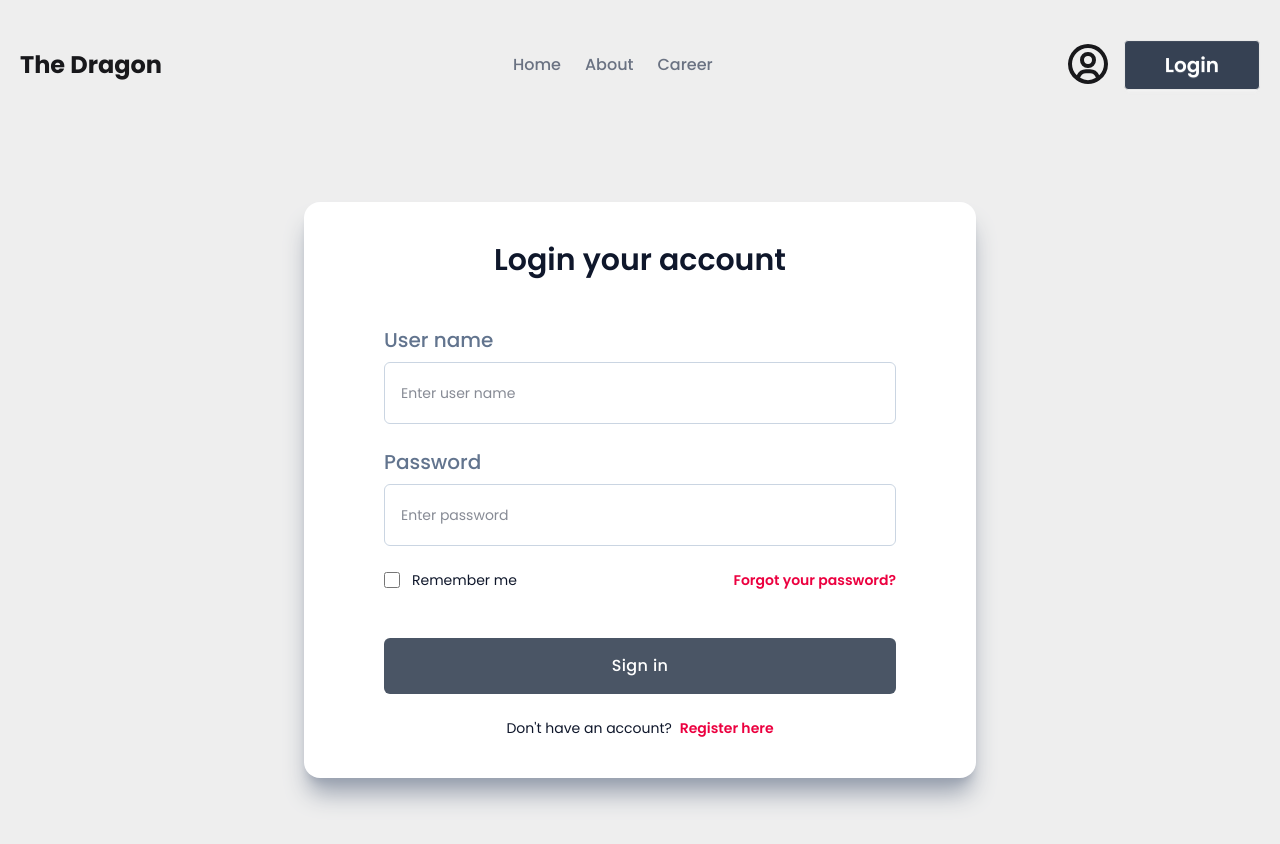
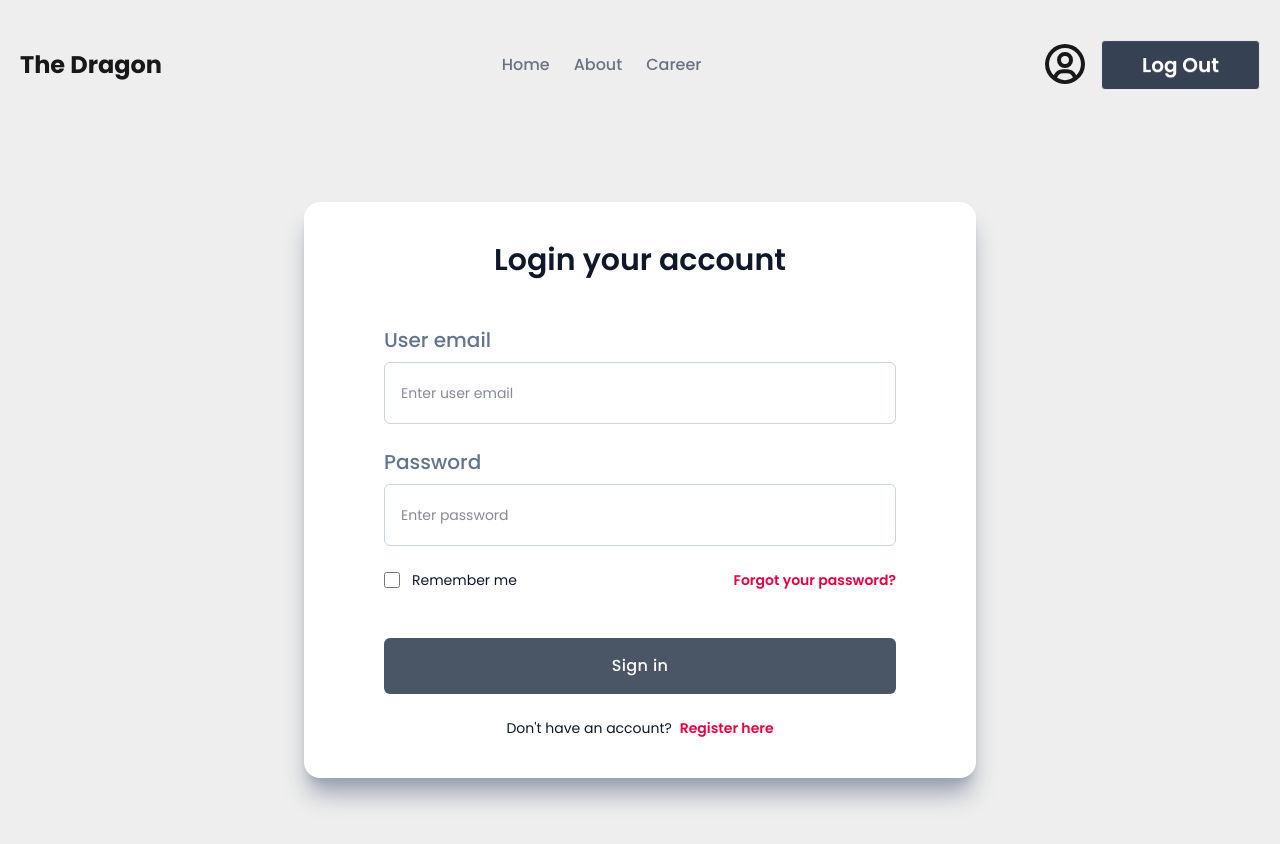
Before and after one commit to AtikHasan16/Project-Dragon-News, a React (Vite) app: page /authentication in a window 1280 px wide. Shown: the top 844 px of the page. Built offline with nearby package versions, Linux system fonts and the light colour scheme; no server answers; sample sign-in values are in the browser's storage.

Commit message:
added authentication

```diff
--- a/package.json
+++ b/package.json
@@ -18,7 +18,8 @@
     "react-dom": "^19.1.1",
     "react-fast-marquee": "^1.6.5",
     "react-icons": "^5.5.0",
-    "react-router": "^7.9.4"
+    "react-router": "^7.9.4",
+    "react-toastify": "^11.0.5"
   },
   "devDependencies": {
     "@eslint/js": "^9.36.0",
--- a/src/Components/Navbar.jsx
+++ b/src/Components/Navbar.jsx
@@ -1,12 +1,22 @@
-import React, { useContext } from "react";
+// import React, { useContext } from "react";
 import { BiUserCircle } from "react-icons/bi";
 import { Link } from "react-router";
 import AuthContext from "../Contexts/AuthContext";
+import { useContext } from "react";
+import { toast } from "react-toastify";
 
 const Navbar = () => {
-  const userInfo = useContext(AuthContext);
-  console.log(userInfo);
-
+  const { currentUser, logOutUser } = useContext(AuthContext);
+  console.log(currentUser);
+  const handleLogOut = () => {
+    logOutUser()
+      .then(() => {
+        toast.success("Successfully Logged Out");
+      })
+      .catch((error) => {
+        toast.error(error.code);
+      });
+  };
   return (
     <div className="flex justify-between items-center mt-5">
       <div>
@@ -26,14 +36,31 @@ const Navbar = () => {
         </ul>
       </div>
       <div className="flex gap-3">
-        <Link to={"/authentication/registration"}>
+        {currentUser ? (
+          <>
+            <Link to={"/profile"}>
               <BiUserCircle className="text-5xl"></BiUserCircle>
             </Link>
+
+            <button
+              onClick={handleLogOut}
+              className="btn text-xl bg-gray-700 py-6 px-10 text-white"
+            >
+              Log Out
+            </button>
+          </>
+        ) : (
+          <>
+          {/* <Link to={"/authentication/registration"}>
+              <BiUserCircle className="text-5xl"></BiUserCircle>
+            </Link> */}
             <Link to={"/authentication"}>
               <button className="btn text-xl bg-gray-700 py-6 px-10 text-white">
                 Login
               </button>
             </Link>
+          </>
+        )}
       </div>
     </div>
   );
--- a/src/Config/firebase.config.js
+++ b/src/Config/firebase.config.js
@@ -1,7 +1,6 @@
-import { getAuth } from "firebase/auth";
-
 // Import the functions you need from the SDKs you need
 import { initializeApp } from "firebase/app";
+import { getAuth } from "firebase/auth";
 // TODO: Add SDKs for Firebase products that you want to use
 // https://firebase.google.com/docs/web/setup#available-libraries
 
--- a/src/Pages/Login.jsx
+++ b/src/Pages/Login.jsx
@@ -1,9 +1,25 @@
-import React from "react";
+import React, { useContext } from "react";
 import Navbar from "../Components/Navbar";
 import Container from "../Components/Container";
 import { Link } from "react-router";
+import AuthContext from "../Contexts/AuthContext";
+import { toast } from "react-toastify";
+const Login = () => {
+  const { loginUser } = useContext(AuthContext);
+  const handleForm = (event) => {
+    event.preventDefault();
+    const email = event.target.email.value;
+    const password = event.target.password.value;
+    loginUser(email, password)
+      .then((result) => {
+        console.log(result);
+        toast.success("Successfully Logged In");
+      })
+      .catch((error) => {
+        toast.error(error.code);
+      });
+  };
 
-const Login = () => {
   return (
     <>
       <div>
@@ -14,18 +30,18 @@ const Login = () => {
                 <h1 className="text-slate-900 text-center text-3xl font-semibold">
                   Login your account{" "}
                 </h1>
-                <form className="mt-12 space-y-6">
+                <form onSubmit={handleForm} className="mt-12 space-y-6">
                   <div>
                     <label className="text-slate-500 text-xl font-medium mb-2 block">
-                      User name
+                      User email
                     </label>
                     <div className="relative flex items-center">
                       <input
                         className="w-full text-slate-900 text-sm border border-slate-300 px-4 py-5 pr-8 rounded-md outline-blue-600"
-                        name="username"
-                        placeholder="Enter user name"
+                        name="email"
+                        placeholder="Enter user email"
                         required
-                        type="text"
+                        type="email"
                       />
                     </div>
                   </div>
@@ -65,10 +81,7 @@ const Login = () => {
                     </div>
                   </div>
                   <div className="!mt-12">
-                    <button
-                      className="w-full py-4 px-4 text-lx font-medium tracking-wide rounded-md text-white bg-gray-600 hover:bg-gray-700 focus:outline-none cursor-pointer"
-                      type="button"
-                    >
+                    <button className="w-full py-4 px-4 text-lx font-medium tracking-wide rounded-md text-white bg-gray-600 hover:bg-gray-700 focus:outline-none cursor-pointer">
                       Sign in
                     </button>
                   </div>
--- a/src/Pages/Registration.jsx
+++ b/src/Pages/Registration.jsx
@@ -1,7 +1,30 @@
-import React from "react";
+import React, { useContext } from "react";
 import { Link } from "react-router";
+import AuthContext from "../Contexts/AuthContext";
+import { toast } from "react-toastify";
 
 const Registration = () => {
+  const { createNewUser } = useContext(AuthContext);
+  // console.log(createNewUser);
+
+  const handleForm = (event) => {
+    event.preventDefault();
+    // console.log("form submitted");
+
+    const name = event.target.name.value;
+    const photoURL = event.target.photoURL.value;
+    const email = event.target.email.value;
+    const password = event.target.password.value;
+    createNewUser(name, photoURL, email, password)
+      .then((result) => {
+        console.log(result);
+        toast.success("Successfully created the account");
+      })
+      .catch((error) => {
+        toast.error(error.code);
+      });
+  };
+
   return (
     <div>
       <div className="flex flex-col justify-center sm:h-screen p-4">
@@ -9,7 +32,7 @@ const Registration = () => {
           <div className="text-center mb-10 text-3xl font-bold text-gray-700">
             Register your account
           </div>
-          <form>
+          <form onSubmit={handleForm}>
             <div className="space-y-5">
               <div>
                 <label className="text-slate-900 font-medium mb-2 block">
@@ -17,7 +40,7 @@ const Registration = () => {
                 </label>
                 <input
                   className="text-slate-900 bg-white border border-gray-300 w-full text-sm px-4 py-4 rounded-md outline-blue-500"
-                  name="email"
+                  name="name"
                   placeholder="Enter your name"
                   type="text"
                 />
@@ -28,7 +51,7 @@ const Registration = () => {
                 </label>
                 <input
                   className="text-slate-900 bg-white border border-gray-300 w-full text-sm px-4 py-4 rounded-md outline-blue-500"
-                  name="email"
+                  name="photoURL"
                   placeholder="Enter photo URL"
                   type="text"
                 />
@@ -68,20 +91,14 @@ const Registration = () => {
                   htmlFor="remember-me"
                 >
                   I accept the
-                  <a
-                    className="text-blue-600 font-medium hover:underline ml-1"
-                    href="javascript:void(0);"
-                  >
+                  <a className="text-blue-600 font-medium hover:underline ml-1">
                     Terms and Conditions
                   </a>
                 </label>
               </div>
             </div>
             <div className="mt-12">
-              <button
-                className="w-full btn py-6 bg-gray-500 text-white hover:bg-gray-700"
-                type="button"
-              >
+              <button className="w-full btn py-6 bg-gray-500 text-white hover:bg-gray-700">
                 Create an account
               </button>
             </div>
--- a/src/Providers/AuthProvider.jsx
+++ b/src/Providers/AuthProvider.jsx
@@ -1,10 +1,47 @@
-import React from "react";
+import React, { useEffect, useState } from "react";
 import AuthContext from "../Contexts/AuthContext";
+import {
+  createUserWithEmailAndPassword,
+  deleteUser,
+  onAuthStateChanged,
+  signInWithEmailAndPassword,
+  signOut,
+} from "firebase/auth";
+import { auth } from "../Config/firebase.config";
 
 const AuthProvider = ({ children }) => {
+  const [currentUser, setCurrentUser] = useState(null);
+  const createNewUser = (name, photoURL, email, password) => {
+    return createUserWithEmailAndPassword(auth, email, password);
+  };
+
+  const loginUser = (email, password) => {
+    return signInWithEmailAndPassword(auth, email, password);
+  };
+
+  useEffect(() => {
+    const unsubscribe = () => {
+      onAuthStateChanged(auth, (user) => {
+        setCurrentUser(user);
+      });
+    };
+    return () => {
+      unsubscribe();
+    };
+  }, []);
+  const logOutUser = () => {
+    return signOut(auth);
+  };
+  const deleteCurrentUser = () => {
+    return deleteUser(auth.currentUser);
+  };
+
   const authInfo = {
-    name: "Atik Hasan",
-    email: "akhasannaeem@gmail.com",
+    createNewUser,
+    loginUser,
+    currentUser,
+    logOutUser,
+    deleteCurrentUser,
   };
   return <AuthContext value={authInfo}>{children}</AuthContext>;
 };
--- a/src/main.jsx
+++ b/src/main.jsx
@@ -5,11 +5,13 @@ import App from "./App";
 import { RouterProvider } from "react-router";
 import { router } from "./Routers/Router";
 import AuthProvider from "./Providers/AuthProvider";
+import { ToastContainer } from "react-toastify";
 
 createRoot(document.getElementById("root")).render(
   <StrictMode>
     <AuthProvider>
       <RouterProvider router={router}></RouterProvider>
     </AuthProvider>
+    <ToastContainer></ToastContainer>
   </StrictMode>
 );
```
Also changed, not shown: 1 other file (tests, documents, lock files or other folders). Lines whose indentation alone changed are shown as unchanged.
